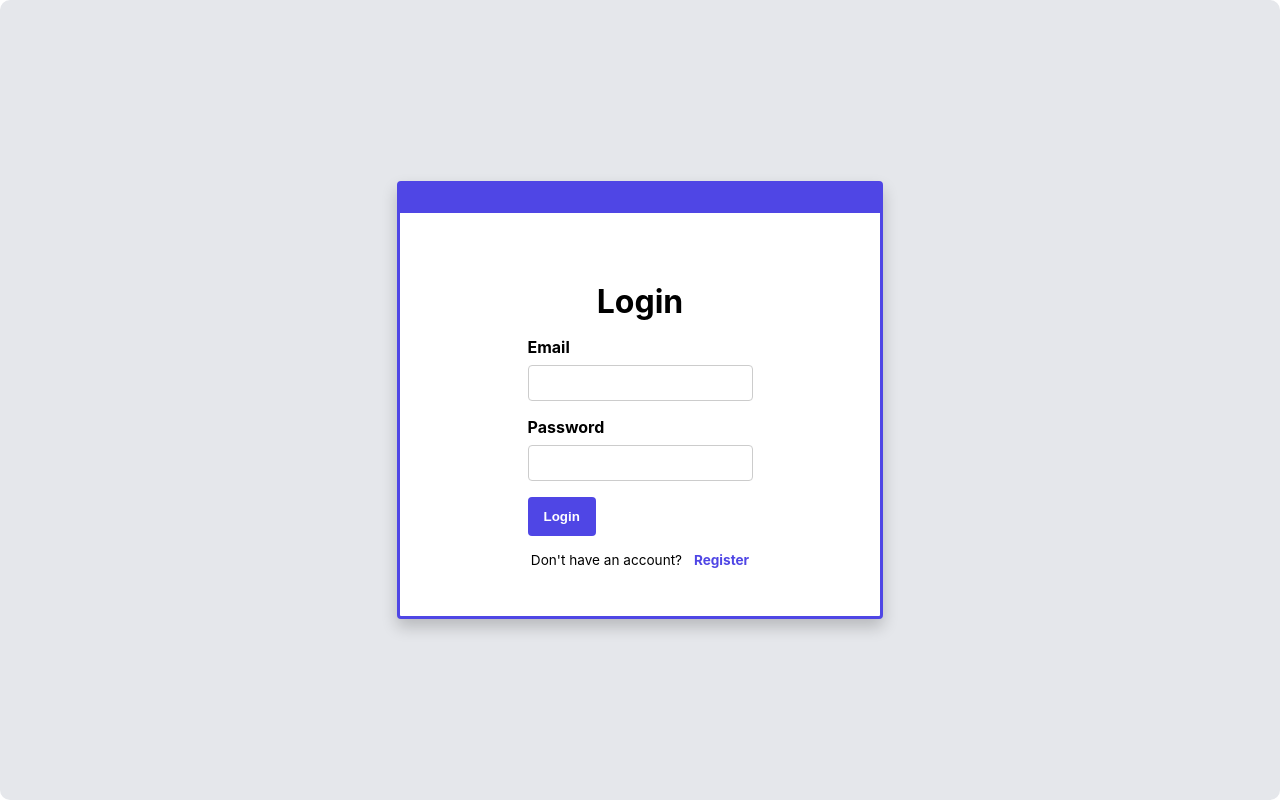
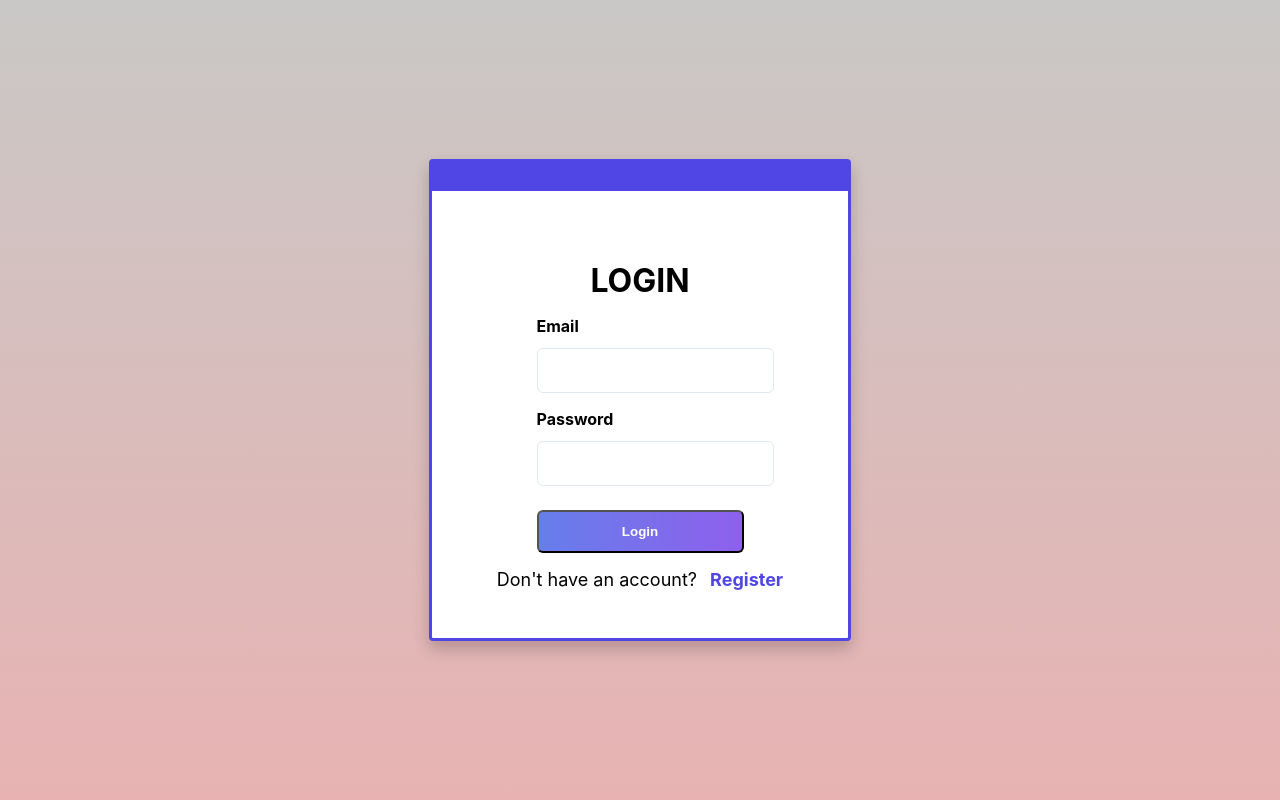
Before and after one commit to shrenik49/book-management, a React (Create React App) app: page /login in a window 1280 px wide. Built offline with nearby package versions, Linux system fonts and the light colour scheme; the HTML template or start-up script is replaced by a standard one.

Commit message:
updated login and register styling

```diff
--- a/src/App.tsx
+++ b/src/App.tsx
@@ -1,20 +1,14 @@
 import React from 'react';
-import { BrowserRouter as Router, Route, Routes, Link } from 'react-router-dom';
+import { BrowserRouter as Router} from 'react-router-dom';
 import { AuthProvider } from './Context/authContext';
-import LoginForm from './components/auth/Login';
-import RegisterForm from './components/auth/Register';
+import Authentication from './components/auth';
 
 
 const App: React.FC = () => {
   return (
     <Router>
       <AuthProvider>
-        <div>
-          <Routes>
-            <Route path="/login" element={<LoginForm />} />
-            <Route path="/register" element={<RegisterForm />} />
-          </Routes>
-        </div>
+        <Authentication/>
       </AuthProvider>
     </Router>
   );
--- a/src/components/auth/Login/index.tsx
+++ b/src/components/auth/Login/index.tsx
@@ -1,6 +1,7 @@
-import React from "react";
-import { Formik, Form, Field, ErrorMessage } from "formik";
-import { useAuth } from "../../../Context/authContext";
+import React from 'react';
+import { Formik, Form, Field, ErrorMessage } from 'formik';
+import * as Yup from 'yup'; // Import Yup for form validation
+import { useAuth } from '../../../Context/authContext';
 import {
   LoginFormContainer,
   Title,
@@ -9,8 +10,8 @@ import {
   RegisterLink,
   CenteredBackground,
   StyledDiv,
-} from "./loginStyle";
-import { Link } from "react-router-dom";
+} from './loginStyle';
+import { Link } from 'react-router-dom';
 
 interface LoginFormValues {
   email: string;
@@ -21,17 +22,17 @@ const LoginForm: React.FC = () => {
   const { login } = useAuth();
 
   const initialValues: LoginFormValues = {
-    email: "",
-    password: "",
+    email: '',
+    password: '',
   };
+
+  const validationSchema = Yup.object().shape({
+    email: Yup.string().email('Invalid email').required('Email is required'),
+    password: Yup.string().required('Password is required'),
+  });
 
   const handleSubmit = (values: LoginFormValues) => {
     const { email, password } = values;
-    // Here, you can access the email and password values
-    console.log("Email:", email);
-    console.log("Password:", password);
-
-    // Pass the credentials to the login function (assuming it exists in your authContext)
     login(email, password);
   };
 
@@ -39,26 +40,22 @@ const LoginForm: React.FC = () => {
     <CenteredBackground>
       <StyledDiv>
         <LoginFormContainer>
-          <Title>Login</Title>
-          <Formik initialValues={initialValues} onSubmit={handleSubmit}>
+          <Title>LOGIN</Title>
+          <Formik
+            initialValues={initialValues}
+            validationSchema={validationSchema}
+            onSubmit={handleSubmit}
+          >
             <Form>
               <FormGroup>
                 <label htmlFor="email">Email</label>
                 <Field type="email" id="email" name="email" />
-                <ErrorMessage
-                  name="email"
-                  component="div"
-                  className="error-message"
-                />
+                <ErrorMessage name="email" component="div" className="error-message" />
               </FormGroup>
               <FormGroup>
                 <label htmlFor="password">Password</label>
                 <Field type="password" id="password" name="password" />
-                <ErrorMessage
-                  name="password"
-                  component="div"
-                  className="error-message"
-                />
+                <ErrorMessage name="password" component="div" className="error-message" />
               </FormGroup>
               <Button type="submit">Login</Button>
             </Form>
--- a/src/components/auth/Login/loginStyle.ts
+++ b/src/components/auth/Login/loginStyle.ts
@@ -71,7 +71,7 @@ import styled from 'styled-components';
 // `;
 
 export const CenteredBackground = styled.div`
-  background-color: #e5e7eb; /* Change this color as needed */
+
   display: flex;
   justify-content: center;
   align-items: center;
@@ -81,16 +81,14 @@ export const CenteredBackground = styled.div`
 `;
 
 export const StyledDiv = styled.div`
-  border-top-width: 2rem; /* Border top width */
+  border-top-width: 2rem;
   border-style: solid;
-  border-color: #4f46e5; /* Indigo-600 color */
-  border-radius: 0.25rem; /* Rounded corners */
-  background-color: #fff; /* White background */
-  padding: 3rem; /* Padding */
-  box-shadow: 0 8px 16px rgba(0, 0, 0, 0.2); /* Shadow effect */
-  width: 24rem; /* Width */
-
-  /* Add any additional styles as needed */
+  border-color: #4f46e5;
+  border-radius: 0.25rem;
+  background-color: #fff;
+  padding: 3rem;
+  box-shadow: 0 8px 16px rgba(0, 0, 0, 0.2);
+  width: 25%;
 `;
 
 export const StyledHeading = styled.h1`
@@ -110,6 +108,7 @@ export const LoginFormContainer = styled.div`
 export const Title = styled.h1`
   font-size: 2rem;
   margin-bottom: 1rem;
+  text-transform: capitalize;
 `;
 
 export const FormGroup = styled.div`
@@ -123,10 +122,22 @@ export const FormGroup = styled.div`
   }
 
   input {
-    padding: 0.5rem;
-    border: 1px solid #ccc;
-    border-radius: 0.25rem;
-    font-size: 1rem;
+    border: 1px solid #cbd5e0;
+    border-radius: 0.375rem;
+    padding: 0.875rem;
+    width: 100%;
+    margin-top: 0.25rem;
+    background-color: #ffffff;
+    color: #1a202c;
+    border: 1px solid #e2e8f0;
+    outline: none;
+    transition: border-color 0.15s ease-in-out, box-shadow 0.15s ease-in-out;
+
+  &:focus {
+    border-color: #667eea;
+    outline: none;
+    box-shadow: 0 0 0 0.2rem rgba(102, 126, 234, 0.25);
+  }
   }
 
   .error-message {
@@ -137,24 +148,32 @@ export const FormGroup = styled.div`
 `;
 
 export const Button = styled.button`
+  margin-top: 1.5rem;
+  transition: all 0.3s ease-in-out;
+  display: block;
   padding: 0.75rem 1rem;
-  border: none;
-  border-radius: 0.25rem;
-  background-color: #4f46e5;
-  color: white;
+  width: 100%;
+  color: #fff;
   font-weight: bold;
+  border-radius: 0.375rem;
   cursor: pointer;
-  transition: background-color 0.3s;
-
+  background-image: linear-gradient(to right, #667eea, #8e60ed);
+  background-color: #667eea;
   &:hover {
-    background-color: #4338ca;
+    background-image: linear-gradient(to right, #667eea, #9c40f9);
+    background-color: #667eea;
+    box-shadow: 0 4px 6px rgba(0, 0, 0, 0.1);
+    transform: translateY(-1px);
+  }
+  &:focus {
+    background-color: #3f37c9;
   }
 `;
 
 export const RegisterLink = styled.div`
   margin-top: 1rem;
   font-size: 0.85rem;
-
+  font-size: 18px;
   a {
     color: #4f46e5;
     text-decoration: none;
--- a/src/components/auth/Register/index.tsx
+++ b/src/components/auth/Register/index.tsx
@@ -1,7 +1,8 @@
-import React from "react";
-import { Formik, Form, Field, ErrorMessage } from "formik";
-import { useAuth } from "../../../Context/authContext";
-import { Link } from "react-router-dom";
+import React from 'react';
+import { Formik, Form, Field, ErrorMessage } from 'formik';
+import * as Yup from 'yup';
+import { useAuth } from '../../../Context/authContext';
+import { Link } from 'react-router-dom';
 import {
   LoginFormContainer,
   Title,
@@ -10,7 +11,7 @@ import {
   RegisterLink,
   CenteredBackground,
   StyledDiv,
-} from "../Login/loginStyle";
+} from '../Login/loginStyle';
 
 interface RegisterFormValues {
   email: string;
@@ -21,15 +22,19 @@ const RegisterForm: React.FC = () => {
   const { register } = useAuth();
 
   const initialValues: RegisterFormValues = {
-    email: "",
-    password: "",
+    email: '',
+    password: '',
   };
+
+  const validationSchema = Yup.object().shape({
+    email: Yup.string().email('Invalid email').required('Email is required'),
+    password: Yup.string().required('Password is required'),
+  });
 
   const handleSubmit = (values: RegisterFormValues) => {
     const { email, password } = values;
     console.log('Register Email:', email);
     console.log('Register Password:', password);
-    // Pass the credentials to the register function (assuming it exists in your authContext)
     register(email, password);
   };
 
@@ -37,26 +42,18 @@ const RegisterForm: React.FC = () => {
     <CenteredBackground>
       <StyledDiv>
         <LoginFormContainer>
-          <Title>Register</Title>
-          <Formik initialValues={initialValues} onSubmit={handleSubmit}>
+          <Title>REGISTER</Title>
+          <Formik initialValues={initialValues} validationSchema={validationSchema} onSubmit={handleSubmit}>
             <Form>
               <FormGroup>
                 <label htmlFor="email">Email</label>
                 <Field type="email" id="email" name="email" />
-                <ErrorMessage
-                  name="email"
-                  component="div"
-                  className="error-message"
-                />
+                <ErrorMessage name="email" component="div" className="error-message" />
               </FormGroup>
               <FormGroup>
                 <label htmlFor="password">Password</label>
                 <Field type="password" id="password" name="password" />
-                <ErrorMessage
-                  name="password"
-                  component="div"
-                  className="error-message"
-                />
+                <ErrorMessage name="password" component="div" className="error-message" />
               </FormGroup>
               <Button type="submit">Register</Button>
               <RegisterLink>
--- a/src/components/auth/index.tsx
+++ b/src/components/auth/index.tsx
@@ -2,6 +2,7 @@ import { Route, Routes, Navigate } from 'react-router-dom';
 import { useAuth } from '../../Context/authContext';
 import RegisterForm from './Register';
 import LoginForm from './Login';
+import Dashboard from '../Dashboard';
 
 
 const Authentication = () => {
@@ -11,9 +12,10 @@ const Authentication = () => {
     <Routes>
       <Route
         path="/login"
-        element={currentUser ? <Navigate to="/dashboard" /> : <LoginForm />}
+        element={currentUser ? <Dashboard /> : <LoginForm />}
       />
-    <Route path="/register" element={<RegisterForm />} />
+    <Route path="/register" element={currentUser ? <Dashboard /> : <RegisterForm />} />
+    <Route path="/dashboard" element={<Dashboard />} />
     </Routes>
   );
 };
--- a/src/index.css
+++ b/src/index.css
@@ -1,13 +1,15 @@
 body {
   margin: 0;
+  background: linear-gradient(rgb(201, 200, 198), rgb(232, 178, 178));
+  height: 100vh;
   font-family: -apple-system, BlinkMacSystemFont, 'Segoe UI', 'Roboto', 'Oxygen',
-    'Ubuntu', 'Cantarell', 'Fira Sans', 'Droid Sans', 'Helvetica Neue',
-    sans-serif;
+  'Ubuntu', 'Cantarell', 'Fira Sans', 'Droid Sans', 'Helvetica Neue',
+  sans-serif;
   -webkit-font-smoothing: antialiased;
   -moz-osx-font-smoothing: grayscale;
 }
 
 code {
   font-family: source-code-pro, Menlo, Monaco, Consolas, 'Courier New',
-    monospace;
+  monospace;
 }
```
